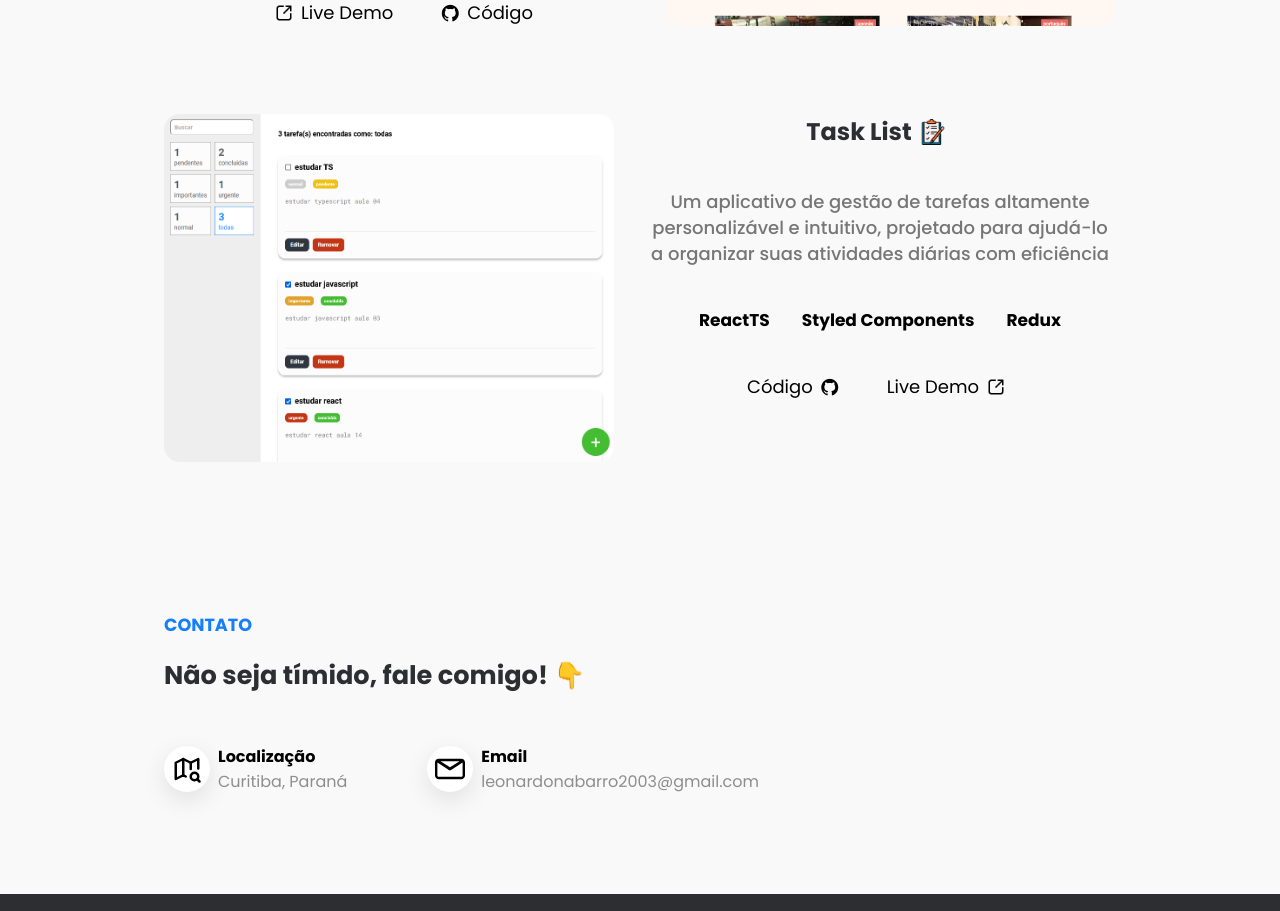
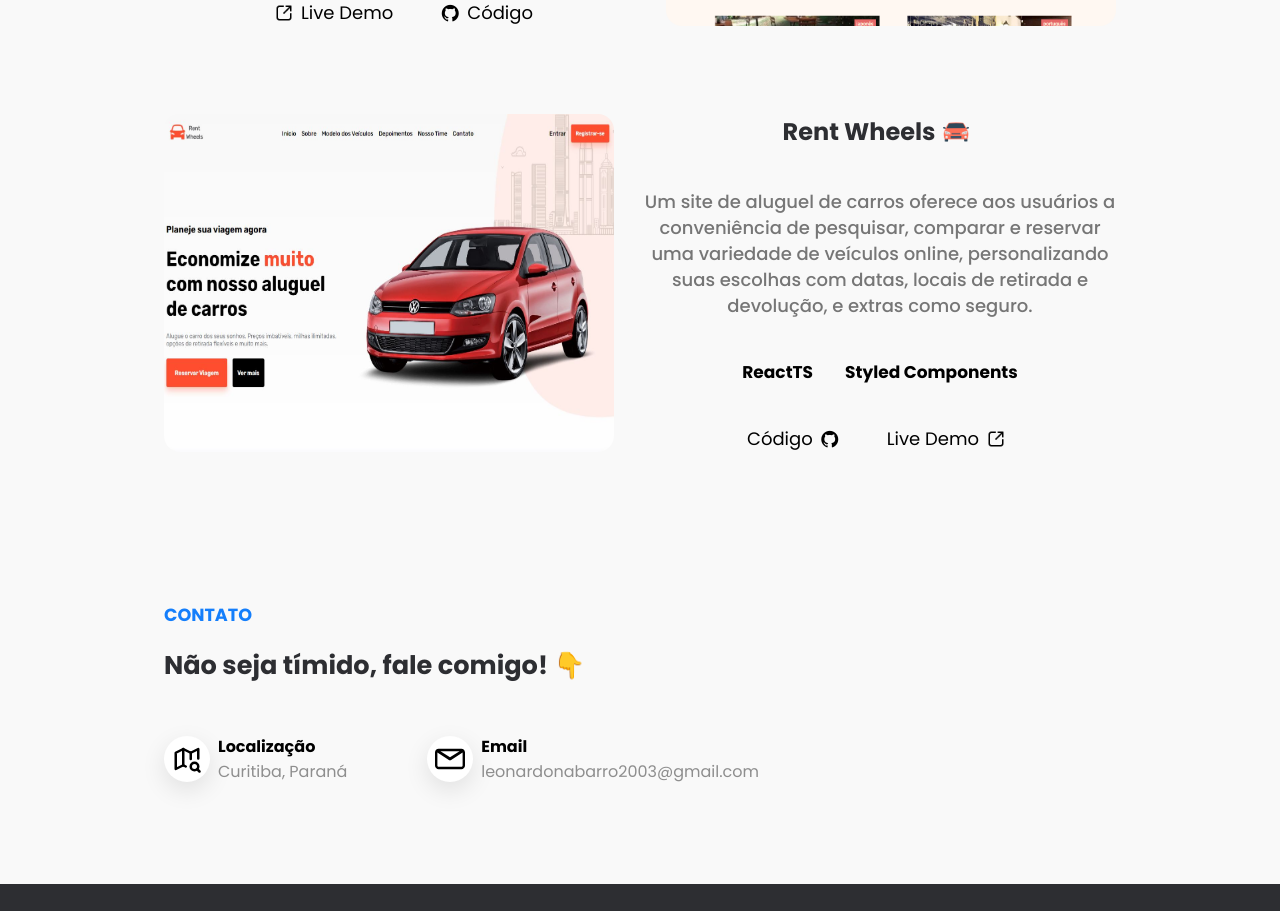
Before and after one commit to MorettiLeonardo/portfolio, a React (Create React App) app: page / in a window 1280 px wide. Shown: the part 2297-3208 px from the top of the page. Built offline with nearby package versions, Linux system fonts and the light colour scheme.

Commit message:
switch tasklisto to rent-wheels

```diff
--- a/src/containers/Projects/index.tsx
+++ b/src/containers/Projects/index.tsx
@@ -16,8 +16,8 @@ import food from '../../static/cutlery.png'
 import eplay from '../../static/eplay.png'
 import gaming from '../../static/console.png'
 
-import taskList from '../../static/taskList.png'
-import task from '../../static/task.png'
+import project3 from '../../static/rent.JPG'
+import task from '../../static/car.png'
 
 type Side = 'left' | 'right'
 
@@ -56,13 +56,13 @@ const GithubProjects: ProjectData[] = [
     side: 'right'
   },
   {
-    name: 'Task List',
-    cover: `${taskList}`,
+    name: 'Rent Wheels',
+    cover: `${project3}`,
     description:
-      'Um aplicativo de gestão de tarefas altamente personalizável e intuitivo, projetado para ajudá-lo a organizar suas atividades diárias com eficiência',
-    techs: ['ReactTS', 'Styled Components', 'Redux'],
-    code: 'https://github.com/MorettiLeonardo/minhas-tarefas',
-    live: 'https://minhas-tarefas-gilt.vercel.app/',
+      'Um site de aluguel de carros oferece aos usuários a conveniência de pesquisar, comparar e reservar uma variedade de veículos online, personalizando suas escolhas com datas, locais de retirada e devolução, e extras como seguro.',
+    techs: ['ReactTS', 'Styled Components'],
+    code: 'https://github.com/MorettiLeonardo/car-rent',
+    live: 'https://car-rent-drab.vercel.app/',
     tagIcon: `${task}`,
     side: 'left'
   }
```
Also changed, not shown: src/static/car.png (added), src/static/rent.JPG (added).
